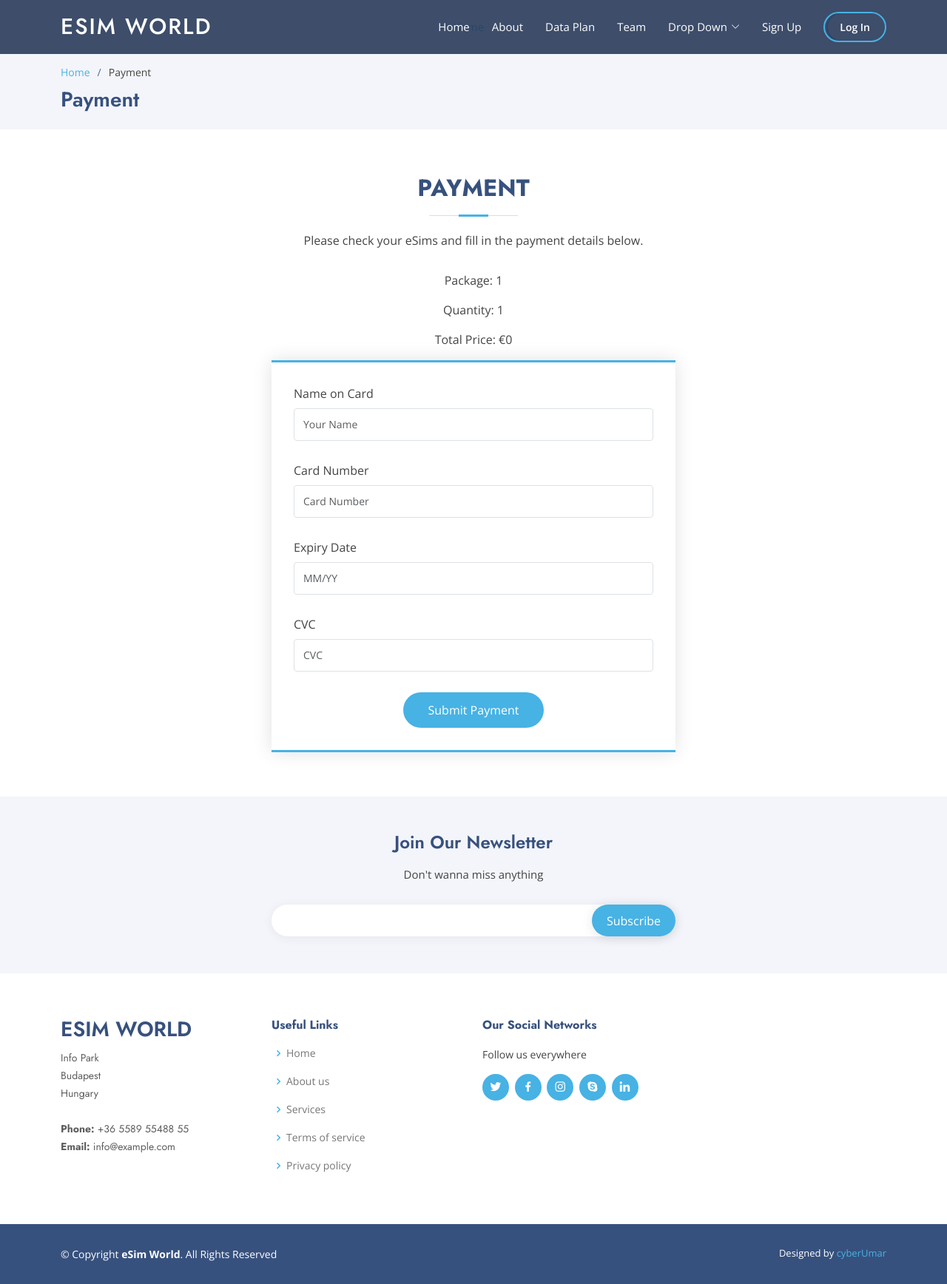
After one commit to bah8616/eSim, a PHP site: page /payment.php?package=1 in a window 1280 px wide. The commit adds this page. Shown: the whole page at 74% size. Run offline with PHP 8.4, Linux system fonts and the light colour scheme; data that the repository does not hold is empty.

Commit message:
Added cart and payment page

```diff
--- /dev/null
+++ b/payment.php
@@ -0,0 +1,136 @@
+<?php include 'header.php'; ?>
+
+   <!-- ======= Header ======= -->
+  <header id="header" class="fixed-top header-inner-pages">
+    <div class="container d-flex align-items-center">
+
+      <h1 class="logo me-auto"><a href="index.php">eSim World</a></h1>
+      <!-- Uncomment below if you prefer to use an image logo -->
+      <!-- <a href="index.html" class="logo me-auto"><img src="assets/img/logo.png" alt="" class="img-fluid"></a>-->
+
+      <nav id="navbar" class="navbar">
+        <ul>
+          <li><a class="nav-link scrollto " href="index.php">Home</a></li>
+          <li><a class="nav-link scrollto" href="#about">About</a></li>
+          <li><a class="nav-link scrollto" href="#Data Plan">Data Plan</a></li>
+          <li><a class="nav-link scrollto" href="#team">Team</a></li>
+          <li class="dropdown"><a href="#"><span>Drop Down</span> <i class="bi bi-chevron-down"></i></a>
+            <ul>
+              <li><a href="#">Drop Down 1</a></li>
+              <li class="dropdown"><a href="#"><span>Deep Drop Down</span> <i class="bi bi-chevron-right"></i></a>
+                <ul>
+                  <li><a href="#">Deep Drop Down 1</a></li>
+                  <li><a href="#">Deep Drop Down 2</a></li>
+                  <li><a href="#">Deep Drop Down 3</a></li>
+                  <li><a href="#">Deep Drop Down 4</a></li>
+                  <li><a href="#">Deep Drop Down 5</a></li>
+                </ul>
+              </li>
+              <li><a href="#">Drop Down 2</a></li>
+              <li><a href="#">Drop Down 3</a></li>
+              <li><a href="#">Drop Down 4</a></li>
+            </ul>
+          </li>
+          <li><a class="nav-link scrollto" href="signup.php">Sign Up</a></li>
+          <li><a class="getstarted scrollto" href="login.php">Log In</a></li>
+        </ul>
+        <i class="bi bi-list mobile-nav-toggle"></i>
+      </nav><!-- .navbar -->
+
+    </div>
+  </header><!-- End Header -->
+
+<!-- ======= Breadcrumbs ======= -->
+<section id="breadcrumbs" class="breadcrumbs">
+    <div class="container">
+
+        <ol>
+            <li><a href="index.php">Home</a></li>
+            <li>Payment</li>
+        </ol>
+        <h2>Payment</h2>
+
+    </div>
+</section><!-- End Breadcrumbs -->
+
+<?php
+    if (isset($_GET['quantity'])) {
+        $quantity = intval($_GET['quantity']);
+    } else {
+        $quantity = 1;
+    }
+
+    $package = $_GET['package'];
+
+    $prices = [
+        'Time Based Plans - Local' => 5,
+        'Time Based Plans - Europe' => 29,
+        'Time Based Plans - Global' => 49,
+        'Traffic Based Plans - Local' => 5,
+        'Traffic Based Plans - Europe' => 10,
+        'Traffic Based Plans - Global' => 20
+    ];
+
+
+    $total_price = $prices[$package] * $quantity;
+?>
+
+<main id="main">
+
+    <!-- ======= Payment Section ======= -->
+    <section id="contact" class="contact">
+        <div class="container" data-aos="fade-up">
+
+            <div class="section-title">
+                <h2>Payment</h2>
+                <p>Please check your eSims and fill in the payment details below.</p>
+            </div>
+
+            <div class="row justify-content-center">
+
+                <!-- Payment Details -->
+                <div class="payment-details text-center">
+                    <p>Package: <?php echo ucfirst($package); ?></p>
+                    <p>Quantity: <?php echo $quantity; ?></p>
+                    <p>Total Price: €<?php echo $total_price; ?></p>
+                </div>
+
+                <!-- Payment Form -->
+                <div class="col-lg-6 d-flex align-items-stretch">
+                    <form action="checkout.php" method="post" role="form" class="php-email-form">
+                        <div class="form-group">
+                            <label for="name">Name on Card</label>
+                            <input type="text" class="form-control" name="name" id="name" placeholder="Your Name" required>
+                        </div>
+                        <div class="form-group">
+                            <label for="card-number">Card Number</label>
+                            <input type="text" class="form-control" name="card-number" id="card-number" placeholder="Card Number" required>
+                        </div>
+                        <div class="form-group">
+                            <label for="expiry-date">Expiry Date</label>
+                            <input type="text" class="form-control" name="expiry-date" id="expiry-date" placeholder="MM/YY" required>
+                        </div>
+                        <div class="form-group">
+                            <label for="cvc">CVC</label>
+                            <input type="text" class="form-control" name="cvc" id="cvc" placeholder="CVC" required>
+                        </div>
+                        <div class="text-center">
+                            <button type="submit">Submit Payment</button>
+                        </div>
+                        <!-- Hidden fields to pass package and quantity to process_payment.php -->
+                        <input type="hidden" name="package" value="<?php echo htmlspecialchars($package); ?>">
+                        <input type="hidden" name="quantity" value="<?php echo $quantity; ?>">
+                        <input type="hidden" name="total_price" value="<?php echo $total_price; ?>">
+                    </form>
+                </div>
+
+            </div>
+
+        </div>
+    </section><!-- End Payment Section -->
+
+    <?php include 'footer.php'; ?>
+
+</main><!-- End #main -->
+</body>
+</html>
--- a/signup.php
+++ b/signup.php
@@ -49,9 +49,9 @@
 
         <ol>
           <li><a href="index.php">Home</a></li>
-          <li>Signup</li>
+          <li>Sign up</li>
         </ol>
-        <h2>Signup</h2>
+        <h2>Signing up</h2>
 
       </div>
     </section><!-- End Breadcrumbs -->
@@ -96,7 +96,7 @@
                 <div class="error-message"></div>
                 <div class="sent-message">A confirmation message has been sent to your email. Thank you!</div>
             </div>
-            <div class="text-center"><button type="submit">Signup</button></div>
+            <div class="text-center"><button type="submit">Signing up</button></div>
         </form>
     </div>
 
```
Also changed, not shown: cart.php (added, +144 -0 lines), update-cart.php (added, +28 -0 lines), assets/img/checkout/dataplan.jpeg (added).
